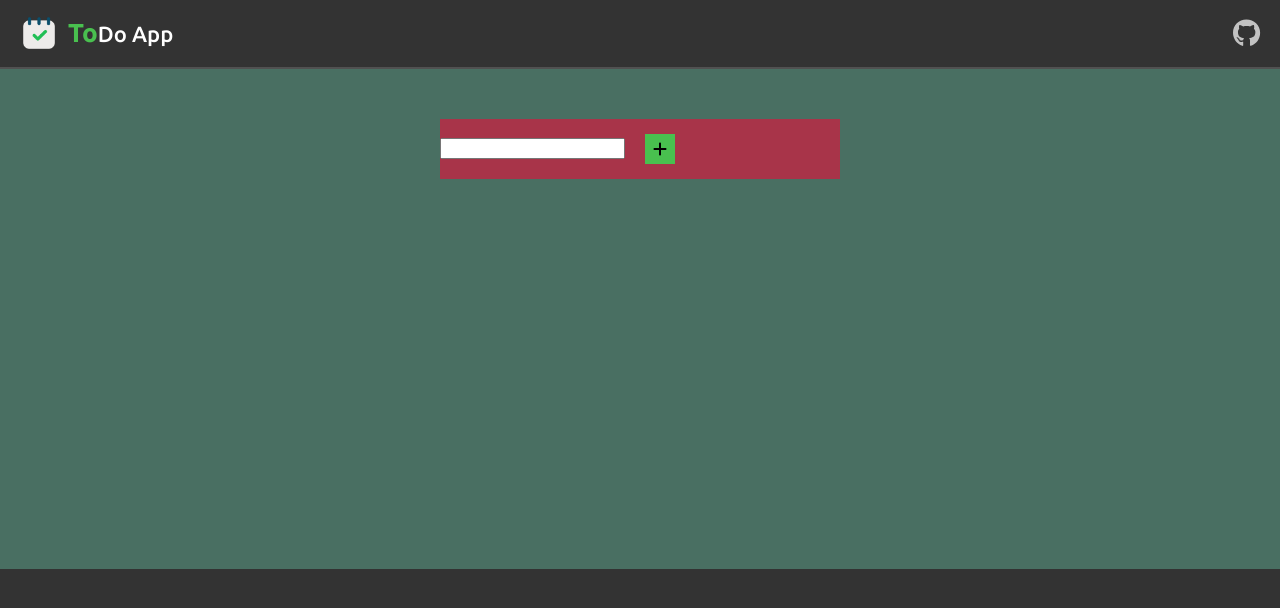
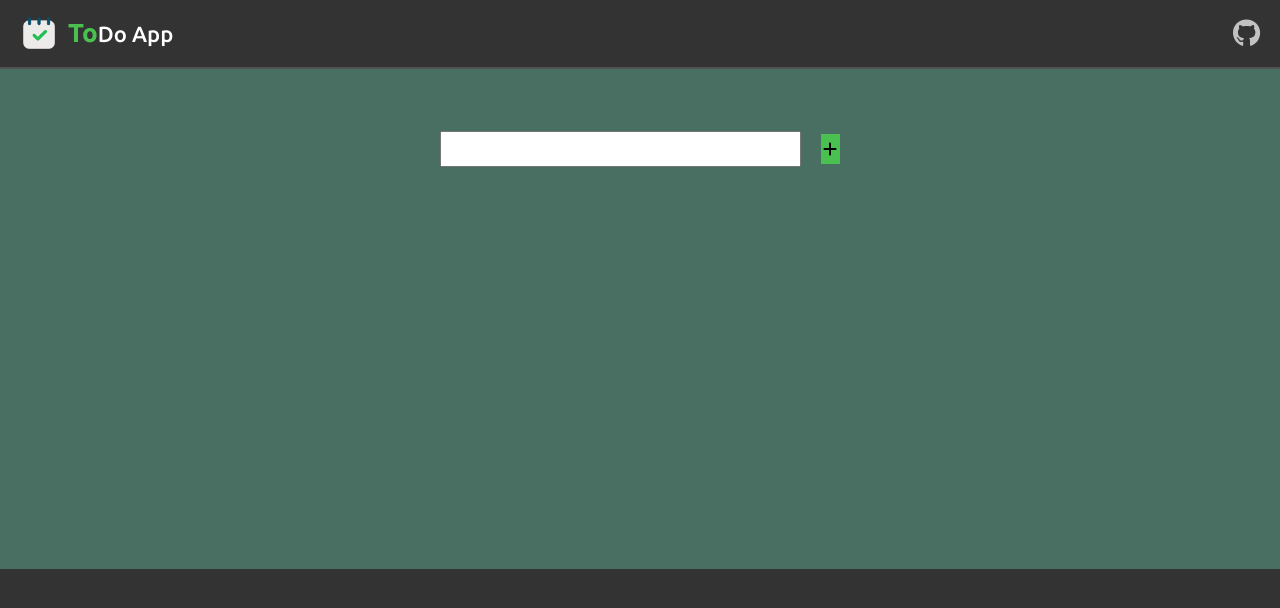
Before and after one commit to Orange4Broom/React-Todo-App, a React (Vite) app: page / in a window 1280 px wide. Shown: the top 608 px of the page. Built offline with nearby package versions, Linux system fonts and the light colour scheme.

Commit message:
Set text-input size

```diff
--- a/src/components/ContentHead/ContentHead.css
+++ b/src/components/ContentHead/ContentHead.css
@@ -8,8 +8,11 @@
     height: 60px;
     width: 100%;
     max-width: 400px;
+}
 
-    background-color: rgba(220, 20, 60, 0.651);
+#name-input {
+    height: 30px;
+    width: 550px;
 }
 
 #add-button {
```
